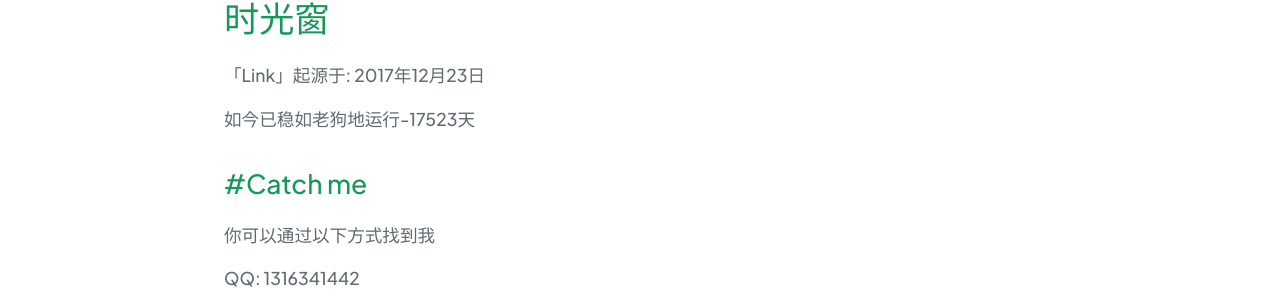
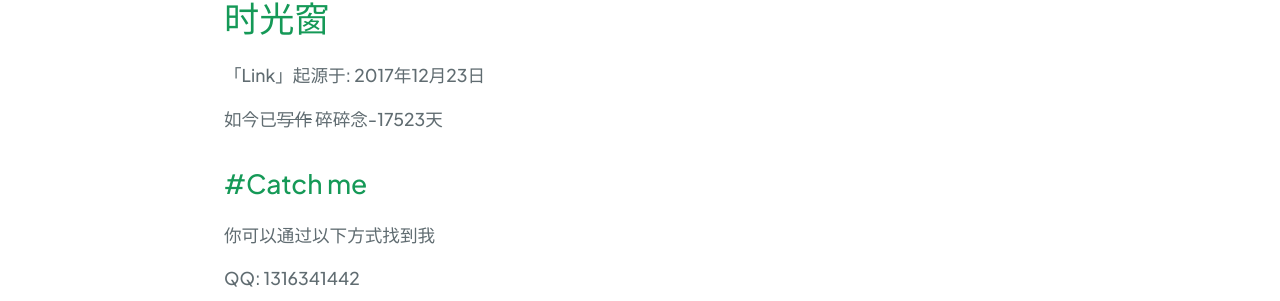
Before and after one commit to link9596/qwq, a Jekyll site: the page built from about.md, in a window 1280 px wide and 900 px high. Shown: the part 449-750 px from the top of the window. Built offline with Jekyll 4.4.1, drawn with Linux system fonts in a browser that asks for light colours; comment, search, counter and statistics services are not loaded.

Commit message:
Update about.md

```diff
--- a/about.md
+++ b/about.md
@@ -10,7 +10,7 @@ permalink: /about.html
 
 「Link」起源于: 2017年12月23日
 
-如今已稳如老狗地运行<span id="sitetime2"></span>天
+如今已~~写作~~ 碎碎念<span id="sitetime2"></span>天
 
 ## #Catch me
 
```
